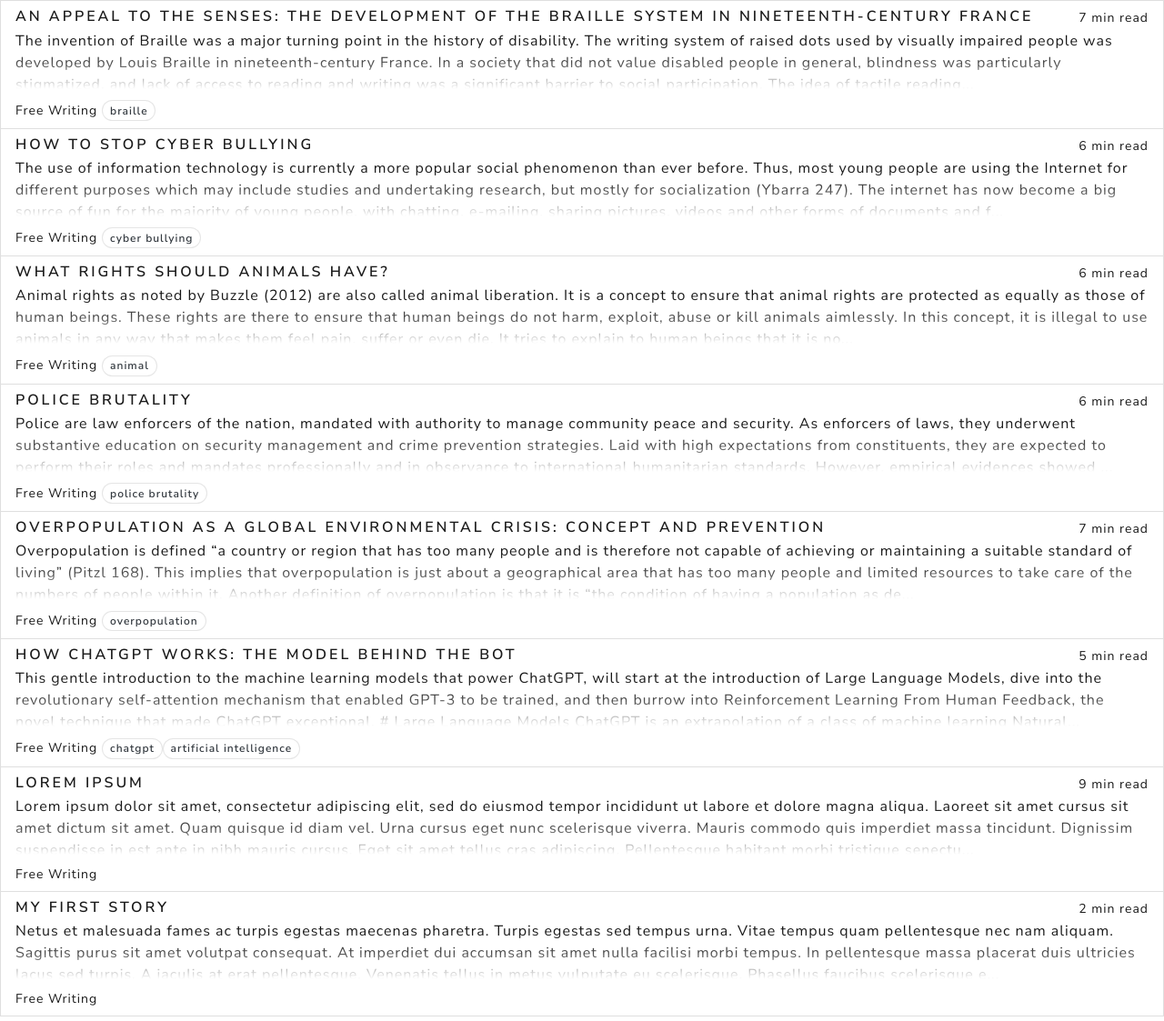
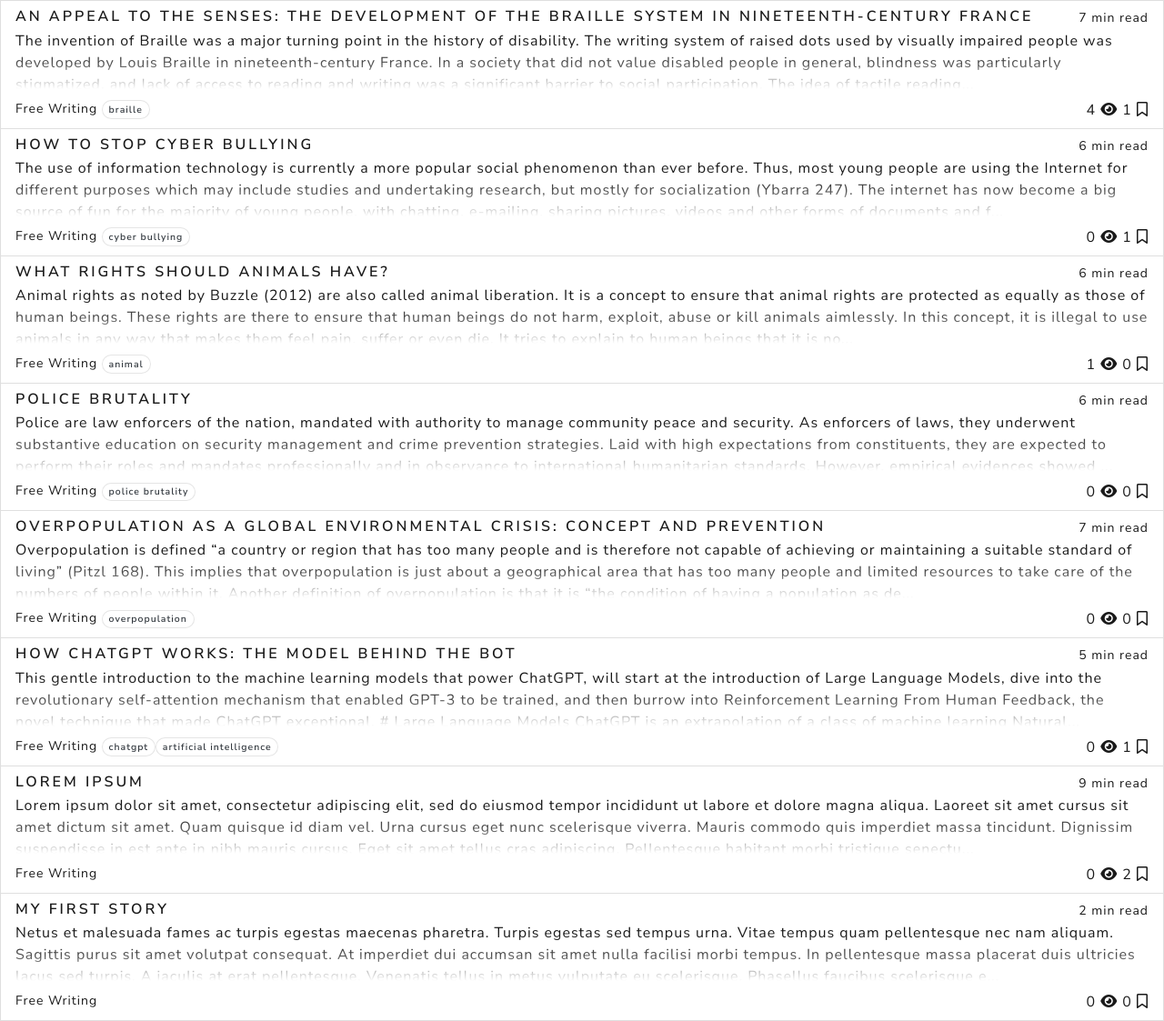
Before and after one commit to taimur-git/topscribe, a PHP site: page / in a window 1280 px wide. Shown: the part 146-1269 px from the top of the page at 91% size. Run offline with PHP 8.4, Linux system fonts and the light colour scheme; data comes from the database, SQL or seed files in the repository; some libraries are stand-ins or nearby versions.

Commit message:
view and bookmark count done

```diff
--- a/function/constant.php
+++ b/function/constant.php
@@ -38,7 +38,7 @@ function showAllWriting($conn){
     $sql = "SELECT writing.id as id,
     title,left(body,430) as blurb,
     round((length(trim(body))+240)/1440,0) as readtime,
-    subcategory.name as subcategory
+    subcategory.name as subcategory, views
     FROM `writing` join `subcategory` on writing.subcategoryID=subcategory.id
     where writing.status = 0";
     $res = mysqli_query($conn,$sql);
@@ -50,6 +50,10 @@ while($row = mysqli_fetch_assoc($res)){
     $readtime.=' min read';
     $subcategory = $row['subcategory'];
     $topics = returnTags($conn,$writeID);
+    $views = $row['views'];
+    $bookmarks = getBookmarks($conn,$writeID);
+
+    $stats = "$views <i class='fa-solid fa-eye'></i> $bookmarks <i class='fa-regular fa-bookmark'></i>";
 //"<a href='work.php?id=$writeID' class='list-group-item list-group-item-action flex-column align-items-start'>
 $cards .=
 "<a href='work.php?id=$writeID' class='list-group-item list-group-item-action flex-column align-items-start'>
@@ -58,8 +62,11 @@ $cards .=
     <small>$readtime</small>
   </div>
   <p class='mb-1 blurb'>$blurb</p>
-  <small>$subcategory</small>
-  $topics
+  <div class='d-flex w-100 justify-content-between'>
+  <small>$subcategory $topics</small>
+  <span>$stats</span>
+  </div>
+
 </a>";
 }
     $cards.='</div>';
@@ -338,4 +345,17 @@ function addTopic($conn,$topic){
   }
   return $id;
 }
+
+function getBookmarks($conn,$writing_id){
+//SELECT title, count(userid) FROM `writing` right join `bookmarks` on writing.id=bookmarks.writingid
+$sql = "select writingid,count(userid) as count from writing join bookmarks on writing.id=bookmarks.writingid group by writingid having writingid='$writing_id'";
+$res = mysqli_query($conn,$sql);
+if(mysqli_num_rows($res)==0){
+  return 0;
+}else{
+  $row = mysqli_fetch_assoc($res);
+  return $row['count'];
+}
+//SELECT writingid,count(userid) FROM `writing` right join `bookmarks` on writing.id=bookmarks.writingid group by writingid having writingid=12
+}
 ?>
```
